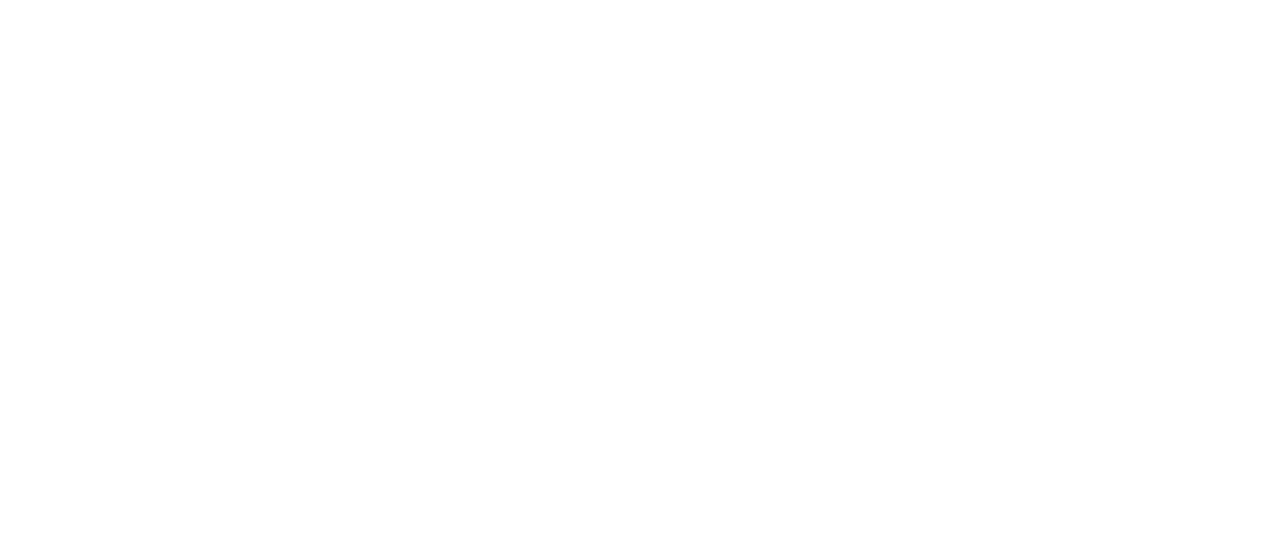
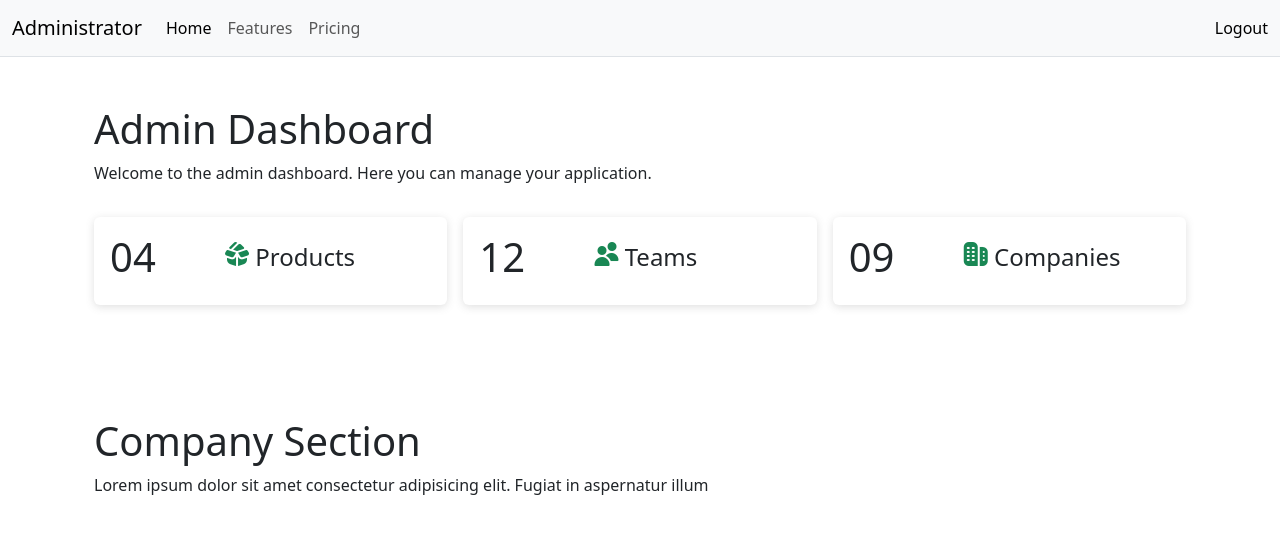
Before and after one commit to FERN1701/EcommerceVue, a Vue app: page /administrator/company in a window 1280 px wide. Before the commit this address had no page. Shown: the top 534 px of the page. Built offline with nearby package versions, Linux system fonts and the light colour scheme.

Commit message:
child components

```diff
--- a/package.json
+++ b/package.json
@@ -16,6 +16,8 @@
     "format": "prettier --write src/"
   },
   "dependencies": {
+    "datatables.net-dt": "^2.3.3",
+    "datatables.net-vue3": "^3.0.4",
     "pinia": "^3.0.3",
     "vue": "^3.5.18",
     "vue-router": "^4.5.1",
--- a/src/router/index.js
+++ b/src/router/index.js
@@ -2,7 +2,11 @@
 import HomeView from '../views/HomeView.vue'
 import ProductView from '../views/ProductView.vue'
 import AboutView from '../views/AboutView.vue'
-import Index from '../views/administrator/Index.vue'
+import Index from '../views/administrator/AdminLayout.vue'
+import AdminProducts from '../views/administrator/Products.vue'
+import Dashboard from '../views/administrator/Dashboard.vue'
+import TeamsSection from '../views/administrator/TeamsSection.vue'
+import CompanySection from '../views/administrator/CompanySection.vue'
 
 const router = createRouter({
   history: createWebHistory(import.meta.env.BASE_URL),
@@ -14,7 +18,7 @@
     },
     {
       path: '/products',
-      name: 'products',
+      name: 'ProductView',
       component: ProductView,
     },
     {
@@ -26,6 +30,28 @@
       path: '/administrator',
       name: 'admin',
       component: Index,
+      children: [
+        {
+        path: '', // this means /admin/products
+        name: 'Dashboard',
+        component: Dashboard,
+        },
+        {
+        path: 'products', // this means /admin/products
+        name: 'Product',
+        component: AdminProducts,
+        },
+        {
+        path: 'teams', // this means /admin/teams
+        name: 'Teams',
+        component: TeamsSection,
+        },
+        {
+        path: 'company', // this means /admin/company
+        name: 'Company',
+        component: CompanySection,
+        },
+      ]
     }
   ],
 })
--- /dev/null
+++ b/src/views/administrator/AdminLayout.vue
@@ -0,0 +1,71 @@
+<template>
+    <AdminNav />
+    <section class="container py-5">
+        <div class="container-fluid">
+            <h1>Admin Dashboard</h1>
+            <p>Welcome to the admin dashboard. Here you can manage your application.</p>
+            <div class="row py-3 g-3">
+                <div class="col-sm-4">
+                    <RouterLink to="/administrator/products" class="RouterLink">
+                        <div class="card">
+                            <div class="card-body">
+                                <div class="row d-flex align-items-center">
+                                    <div class="col-sm-4"><h1>04</h1></div>
+                                    <div class="col-sm-8"><h4><i class="fi fi-sr-box-open-full text-success"></i> Products</h4></div>
+                                </div>
+                            </div>
+                        </div>
+                    </RouterLink>
+                </div>
+                <div class="col-sm-4">
+                    <RouterLink to="/administrator/teams" class="RouterLink">
+                        <div class="card">
+                            <div class="card-body">
+                                <div class="row d-flex align-items-center">
+                                    <div class="col-sm-4"><h1>12</h1></div>
+                                    <div class="col-sm-8"><h4><i class="fi fi-sr-users text-success"></i> Teams</h4></div>
+                                </div>
+                            </div>
+                        </div>
+                    </RouterLink>
+                </div>
+                <div class="col-sm-4">
+                    <RouterLink to="/administrator/company" class="RouterLink">
+                        <div class="card">
+                            <div class="card-body">
+                                <div class="row d-flex align-items-center">
+                                    <div class="col-sm-4"><h1>09</h1></div>
+                                    <div class="col-sm-8"><h4><i class="fi fi-sr-building text-success"></i> Companies</h4></div>
+                                </div>
+                            </div>
+                        </div>
+                    </RouterLink>
+                </div>
+            </div>
+        </div>
+    </section>
+    <section class="container">
+        <div class="container-fluid py-5">
+             <router-view />
+        </div>
+    </section>
+</template>
+<script>
+import AdminNav from '@/components/administrator/AdminNav.vue';
+import Team from '@/components/Team.vue'
+import Products from '@/views/administrator/Products.vue'
+export default {
+    name: 'AdminLayout',
+    components: {
+        AdminNav,
+        Team,
+		Products,
+	},
+}
+</script>
+<style>
+.RouterLink {
+    text-decoration: none;
+    color: inherit;
+}
+</style>
--- /dev/null
+++ b/src/views/administrator/CompanySection.vue
@@ -0,0 +1,11 @@
+<template>
+    <div class="">
+        <h1>Company Section</h1>
+        <p>Lorem ipsum dolor sit amet consectetur adipisicing elit. Fugiat in aspernatur illum</p>
+    </div>
+</template>
+<script>
+export default {
+    name: 'CompanySection',
+}
+</script>
--- /dev/null
+++ b/src/views/administrator/Dashboard.vue
@@ -0,0 +1,49 @@
+<template>
+    <div class="section container">
+        <div class="row">
+            <div class="col-sm-4">
+                <h1>Transaction</h1>
+                <p>Lorem ipsum dolor sit amet consectetur adipisicing elit. Fugiat in aspernatur illum</p>
+            </div>
+            <div class="col-sm-8">
+                <div class="table-responsive">
+                    <table class="table">
+                        <thead>
+                            <tr>
+                            <th scope="col">#</th>
+                            <th scope="col">First</th>
+                            <th scope="col">Last</th>
+                            <th scope="col">Handle</th>
+                            </tr>
+                        </thead>
+                        <tbody>
+                            <tr>
+                            <th scope="row">1</th>
+                            <td>Mark</td>
+                            <td>Otto</td>
+                            <td>@mdo</td>
+                            </tr>
+                            <tr>
+                            <th scope="row">2</th>
+                            <td>Jacob</td>
+                            <td>Thornton</td>
+                            <td>@fat</td>
+                            </tr>
+                            <tr>
+                            <th scope="row">3</th>
+                            <td>John</td>
+                            <td>Doe</td>
+                            <td>@social</td>
+                            </tr>
+                        </tbody>
+                        </table>
+                </div>
+            </div>
+        </div>
+    </div>
+</template>
+<script>
+export default {
+    name: 'Dashboard',
+}
+</script>
--- a/src/views/administrator/Index.vue
+++ /dev/null
@@ -1,50 +0,0 @@
-<template>
-    <AdminNav />
-    <section class="container py-5">
-        <div class="container-fluid">
-            <h1>Admin Dashboard</h1>
-            <p>Welcome to the admin dashboard. Here you can manage your application.</p>
-            <div class="row py-3 g-3">
-                <div class="col-sm-4">
-                    <div class="card ">
-                        <div class="card-body">
-                            <div class="row d-flex align-items-center">
-                                <div class="col-sm-4"><h1>04</h1></div>
-                                <div class="col-sm-8"><h4> <i class="fi fi-sr-box-open-full text-success"></i> Products</h4></div>
-                            </div>
-                        </div>
-                    </div>
-                </div>
-                <div class="col-sm-4">
-                    <div class="card">
-                        <div class="card-body">
-                            <div class="row d-flex align-items-center">
-                                <div class="col-sm-4"><h1>08</h1></div>
-                                <div class="col-sm-8"><h4><i class="fi fi-sr-hands-together text-success"></i> Teams</h4></div>
-                            </div>
-                        </div>
-                    </div>
-                </div>
-                <div class="col-sm-4">
-                    <div class="card">
-                        <div class="card-body">
-                            <div class="row d-flex align-items-center">
-                                <div class="col-sm-4"><h1>09</h1></div>
-                                <div class="col-sm-8"><h4><i class="fi fi-sr-building text-success"></i> Companies</h4></div>
-                            </div>
-                        </div>
-                    </div>
-                </div>
-            </div>
-        </div>
-    </section>
-</template>
-<script>
-import AdminNav from '@/components/administrator/AdminNav.vue';
-export default {
-    name: 'Index',
-    components: {
-        AdminNav
-    }
-}
-</script>
--- /dev/null
+++ b/src/views/administrator/Products.vue
@@ -0,0 +1,11 @@
+<template>
+    <div class="">
+            <h1>product section</h1>
+            <p>Lorem ipsum dolor sit amet consectetur adipisicing elit. Fugiat in aspernatur illum</p>
+        </div>
+</template>
+<script>
+export default {
+    name: 'Products',
+}
+</script>
--- /dev/null
+++ b/src/views/administrator/TeamsSection.vue
@@ -0,0 +1,11 @@
+<template>
+    <div class="">
+        <h1>Teams section</h1>
+        <p>Lorem ipsum dolor sit amet consectetur adipisicing elit. Fugiat in aspernatur illum</p>
+    </div>
+</template>
+<script>
+export default {
+    name: 'TeamsSection',
+}
+</script>
```
Also changed, not shown: 1 other file (tests, documents, lock files or other folders).
